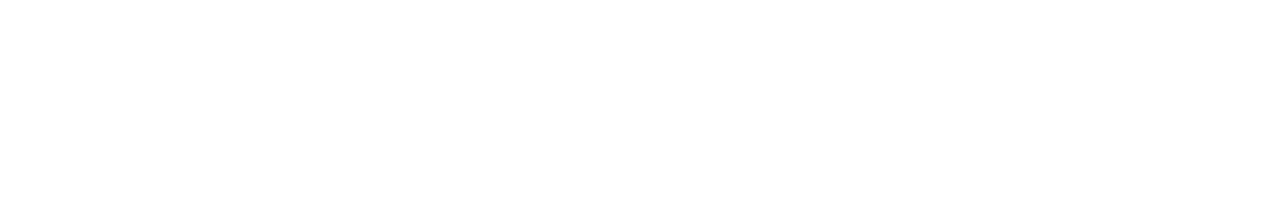
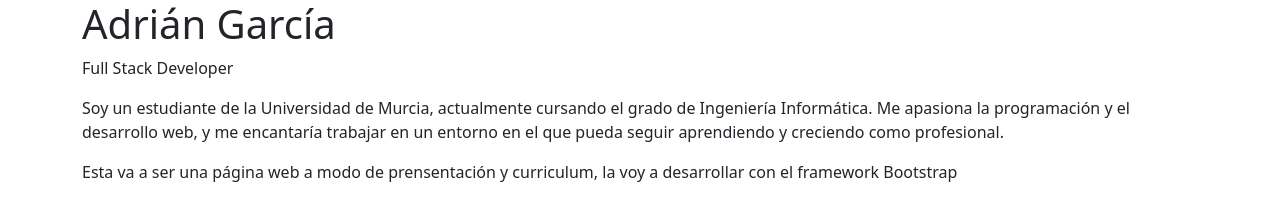
Before and after one commit to AdriGM9/AdriGM9.github.io, a plain HTML site: page index.html in a window 1280 px wide. Drawn offline with nearby package versions, Linux system fonts and the light colour scheme.

Commit message:
Update index.html
Pequeño avence con html

```diff
--- a/index.html
+++ b/index.html
@@ -1,7 +1,7 @@
 <!doctype html>
 <html lang="en">
     <head>
-        <title>Title</title>
+        <title>Adrián García</title>
         <!-- Required meta tags -->
         <meta charset="utf-8" />
         <meta
@@ -22,7 +22,20 @@
         <header>
             <!-- place navbar here -->
         </header>
-        <main></main>
+        <main>
+
+            <div class="container">
+                <div class="row">
+                    <div class="col-12">
+                        <h1>Adrián García</h1>
+                        <p>Full Stack Developer</p>
+                        <p>Soy un estudiante de la Universidad de Murcia, actualmente cursando el grado de Ingeniería Informática. Me apasiona la programación y el desarrollo web, y me encantaría trabajar en un entorno en el que pueda seguir aprendiendo y creciendo como profesional.</p>
+                        <p>Esta va a ser una página web a modo de prensentación y curriculum, la voy a desarrollar con el framework Bootstrap </p>
+                    </div>
+                </div>
+            </div>
+
+        </main>
         <footer>
             <!-- place footer here -->
         </footer>
```
